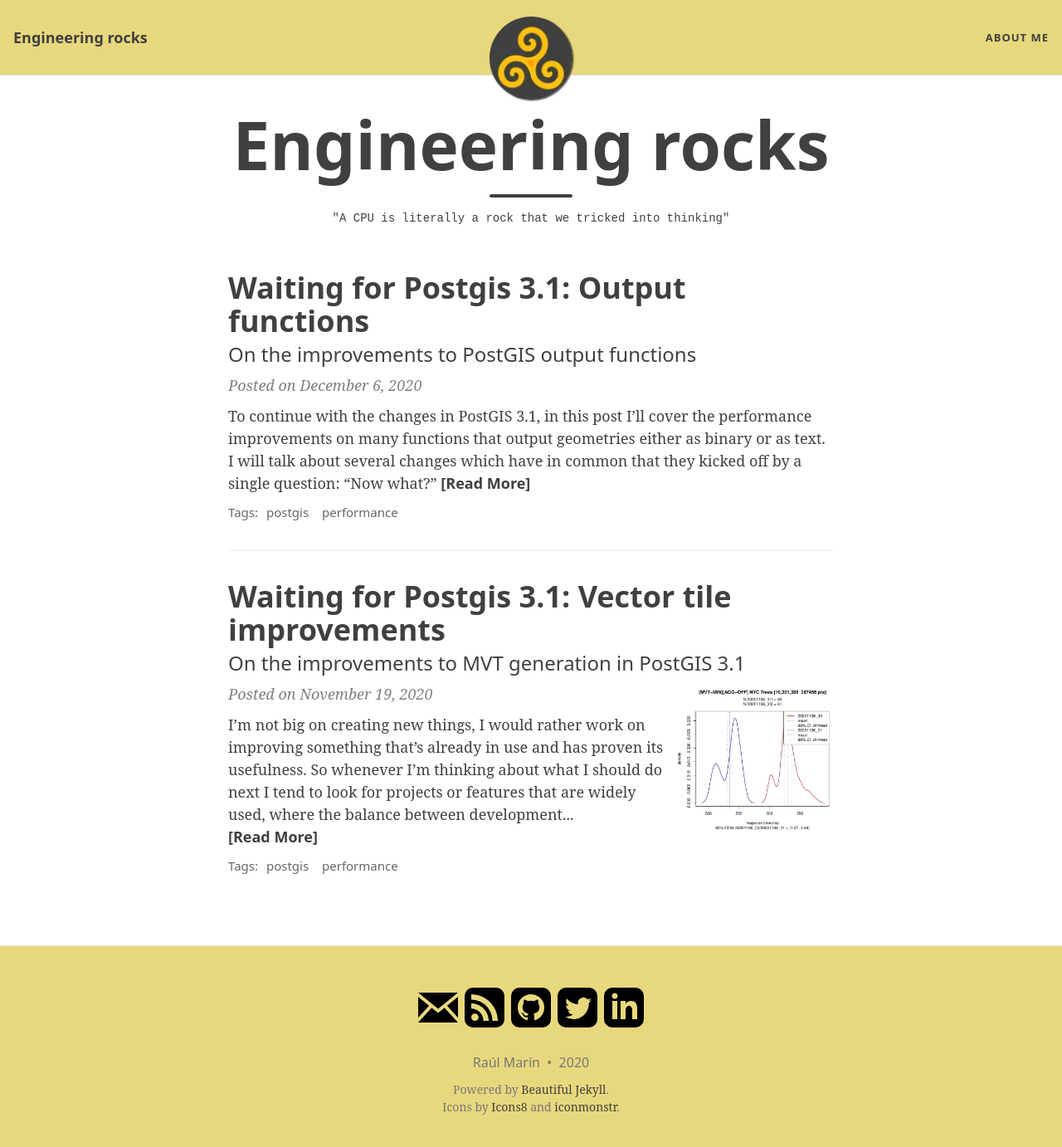
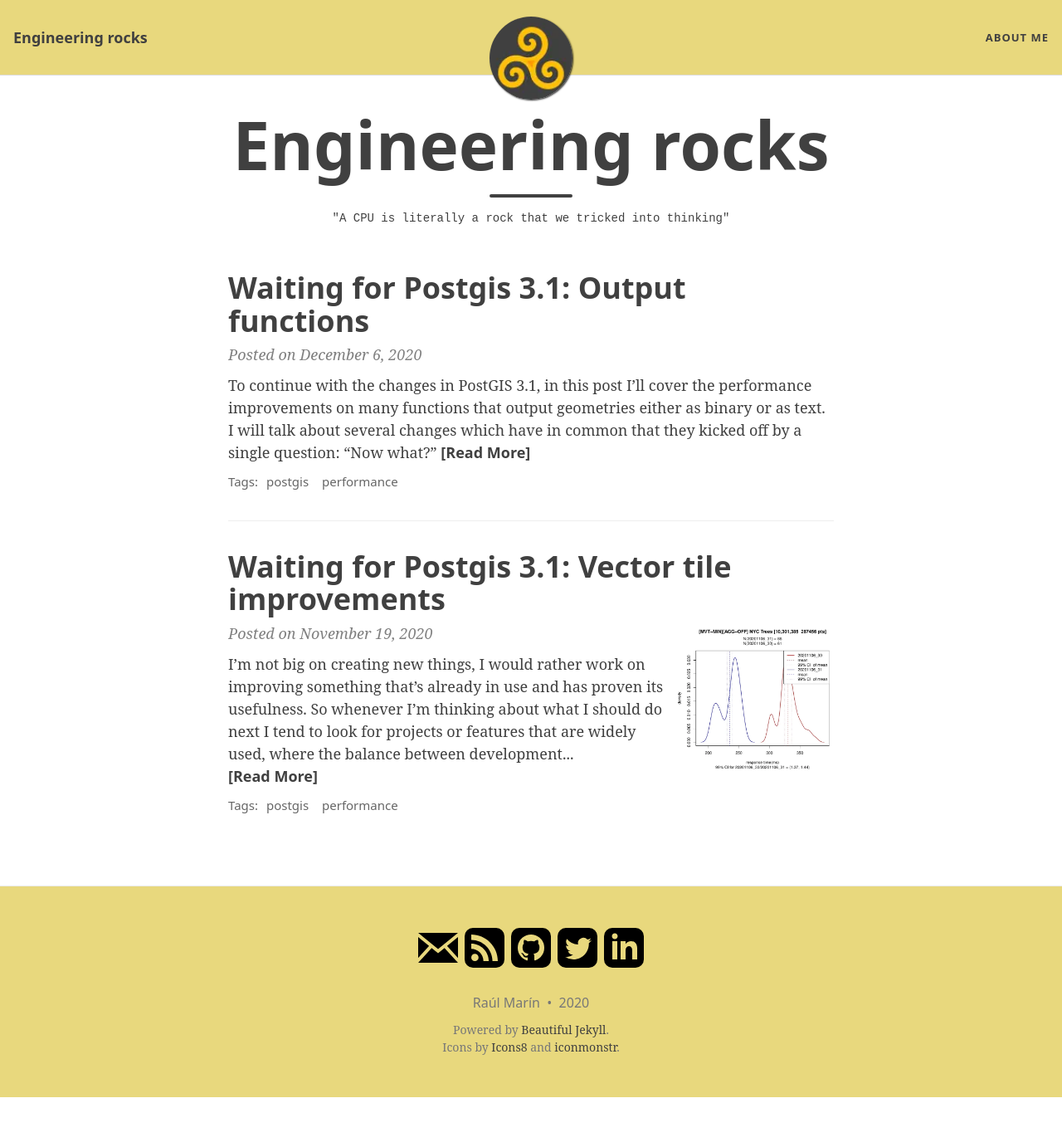
Before and after one commit to Algunenano/algunenano.github.io, a Jekyll site: the page built from index.html, in a window 1280 px wide and 1394 px high. Shown: the top 1382 px of the window at 83% size. Built offline with Jekyll 4.4.1, drawn with Linux system fonts in a browser that asks for light colours; the list of posts is cut into pages by our own code.

Commit message:
Remove subheaders from the front page

```diff
--- a/_layouts/home.html
+++ b/_layouts/home.html
@@ -37,11 +37,11 @@ layout: page
     <a href="{{ post.url | absolute_url }}">
       <h2 class="post-title">{{ post.title }}</h2>
 
-      {% if post.subtitle %}
+<!--      {% if post.subtitle %}
         <h3 class="post-subtitle">
         {{ post.subtitle }}
         </h3>
-      {% endif %}
+      {% endif %}-->
     </a>
 
     <p class="post-meta">
--- a/assets/css/beautifuljekyll.css
+++ b/assets/css/beautifuljekyll.css
@@ -521,6 +521,9 @@ footer .footer-custom-content {
   margin: 0;
   font-weight: 300;
   margin-bottom: 0.625rem;
+  font-size: 0.925rem;
+  text-align: center;
+  font-family: "Liberation Mono","Courier New",monospace;
 }
 .post-preview .post-meta,
 .post-heading .post-meta {
```
